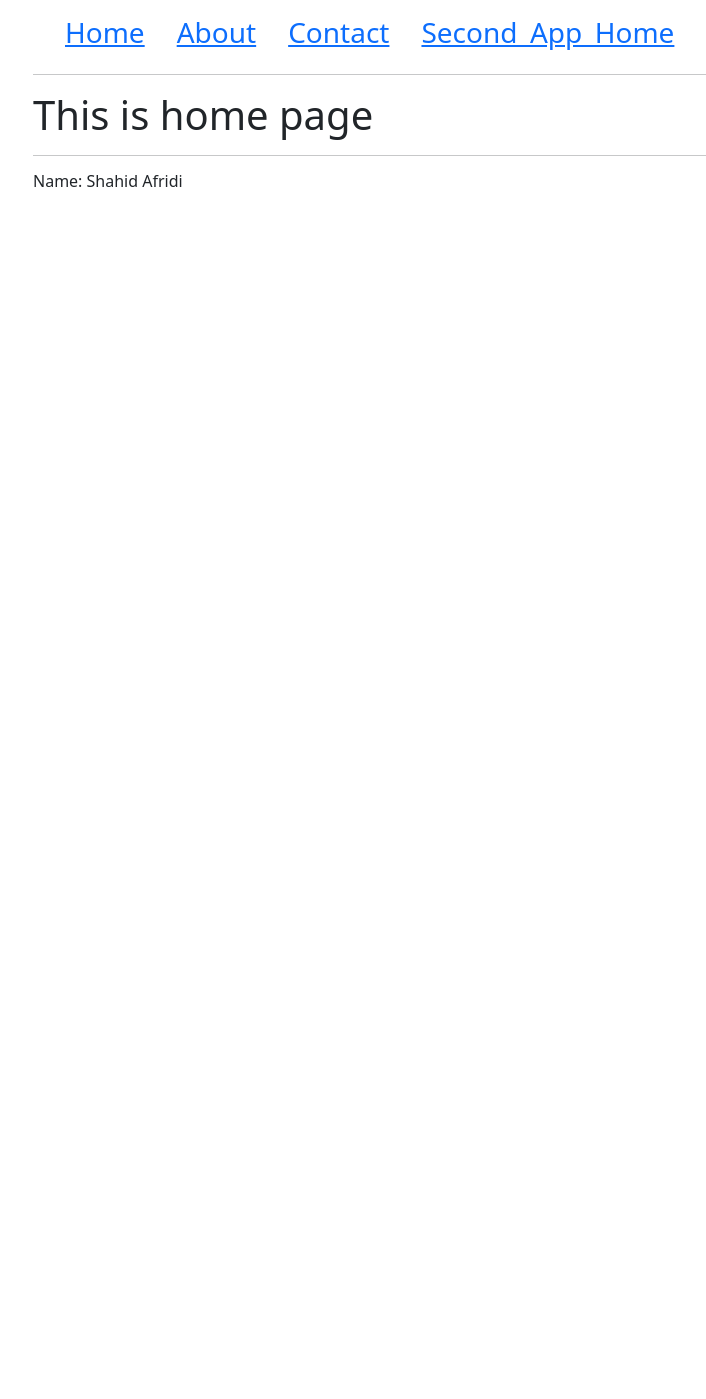
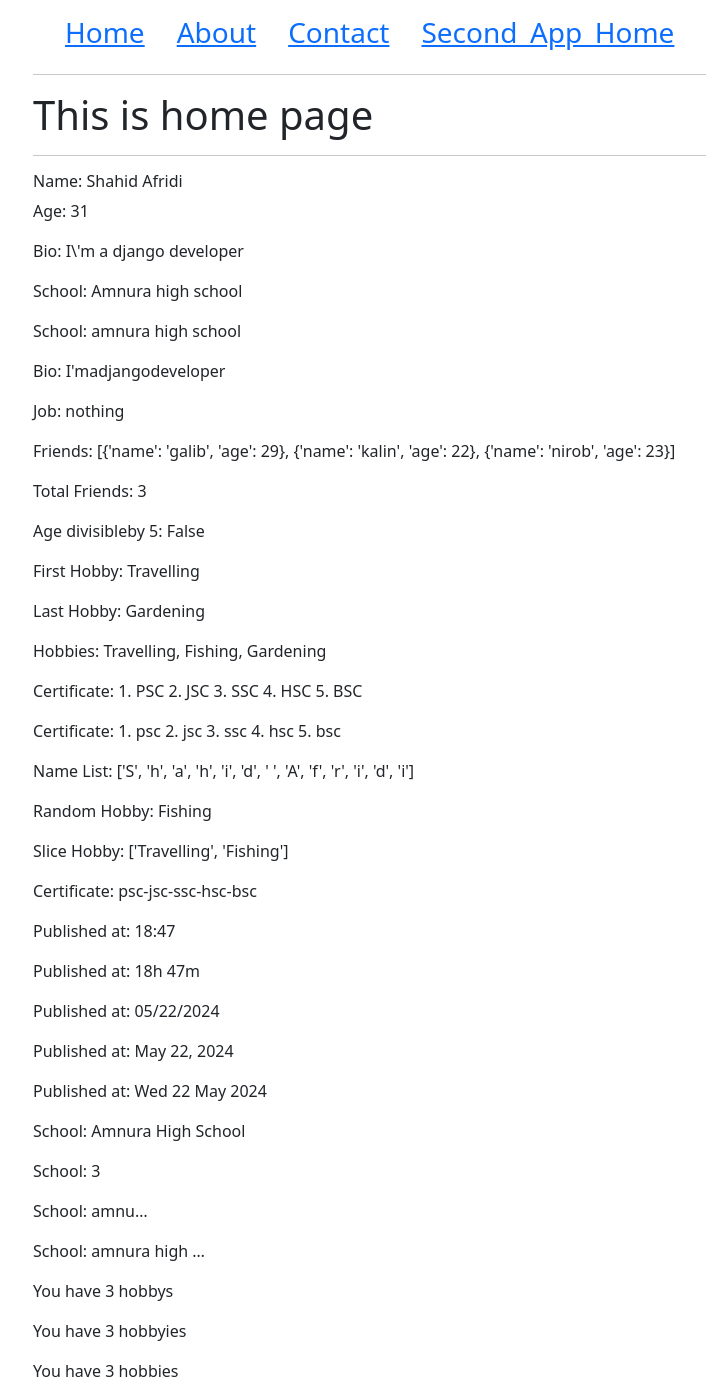
Before and after one commit to shahidafridi-swe/DjangoWithPhitron, a Django app: page / in a window 1280 px wide. Shown: the whole page, without its empty margins (49-755 px from the left). Before the commit the page ends 187 px from the top, so only its background shows below. Run offline with Django 5.2, Linux system fonts and the light colour scheme.

Commit message:
Module 10.5 - Django template filter

```diff
--- a/Module_10.5/django-template-filters-practice/first_app/templates/first_app/home.html
+++ b/Module_10.5/django-template-filters-practice/first_app/templates/first_app/home.html
@@ -9,7 +9,61 @@
 <hr>
 <h1>This is home page</h1>
 <hr>
+<h6>Name: {{name}}</h6>
+<p>Age: {{ age | add:"4" }}</p>
 
-<h6>Name: {{name}}</h6>
+<p>Bio: {{bio | addslashes}}</p>
+
+<p>School: {{school | capfirst}}</p>
+
+<p>School: {{school | center:"20"}}</p>
+
+<p>Bio: {{bio | cut:" "}}</p>
+
+
+<p>Job: {{ job | default:"nothing"}}</p>
+
+<p>Friends: {{ friends | dictsort:"name" }}</p>
+<p>Total Friends: {{ friends | length }}</p>
+
+<p>Age divisibleby 5: {{ age | divisibleby:"5" }}</p>
+
+<p>First Hobby: {{ hobby | first }}</p>
+<p>Last Hobby: {{ hobby | last }}</p>
+<p>Hobbies: {{ hobby | join:", " }}</p>
+
+<p>Certificate: {{ certificate | linenumbers }}</p>
+<p>Certificate: {{ certificate | linenumbers | lower }}</p>
+
+<p>Name List: {{ name | make_list }}</p>
+
+<p>Random Hobby: {{ hobby | random }}</p>
+
+{% comment %} <p>Adding Hobby: {{ hobby | add:"['Gaming', 'Biking']" }}</p> {% endcomment %}
+
+<p>Slice Hobby: {{ hobby | slice:":2" }}</p>
+
+<p>Certificate: {{ certificate | slugify }}</p>
+
+
+<p>Published at: {{published | time:"H:i" }}</p>
+<p>Published at: {{published | time:"H\h i\m" }}</p>
+<p>Published at: {{published | date:"SHORT_DATE_FORMAT" }}</p>
+<p>Published at: {{published | date }}</p>
+<p>Published at: {{published | date:"D d M Y"}}</p>
+
+
+<p>School: {{school | title }}</p>
+
+<p>School: {{school | wordcount }}</p>
+
+<p>School: {{school | truncatechars:5 }}</p>
+<p>School: {{school | truncatewords:2 }}</p>
+
+<p>You have {{ hobby | length }} hobby{{ hobby | length | pluralize}}</p>
+<p>You have {{ hobby | length }} hobby{{ hobby | length | pluralize:"ies"}}</p>
+<p>You have {{ hobby | length }} hobb{{ hobby | length | pluralize:"y,ies"}}</p>
+
+
 
 {% endblock content %}
--- a/Module_10.5/django-template-filters-practice/first_app/views.py
+++ b/Module_10.5/django-template-filters-practice/first_app/views.py
@@ -1,10 +1,28 @@
 from django.shortcuts import render
+
+from datetime import datetime
 
 
 
 def home(request):
     context = {
-        'name': "Shahid Afridi"
+        'name': "Shahid Afridi",
+        'age' : 27,
+        'bio' : "I'm a django developer",
+        'school' : "amnura high school",
+        'published' : datetime.now(),
+        'job': "",
+        'friends' : [
+            {'name': 'galib', 'age': 29},
+            {'name': 'nirob', 'age': 23},
+            {'name': 'kalin', 'age': 22},
+        ],
+        'hobby' : ['Travelling', 'Fishing', 'Gardening'],
+        'certificate' : """ PSC
+                            JSC
+                            SSC
+                            HSC
+                            BSC """,
     }
     return render(request, 'first_app/home.html', context)
 
```
